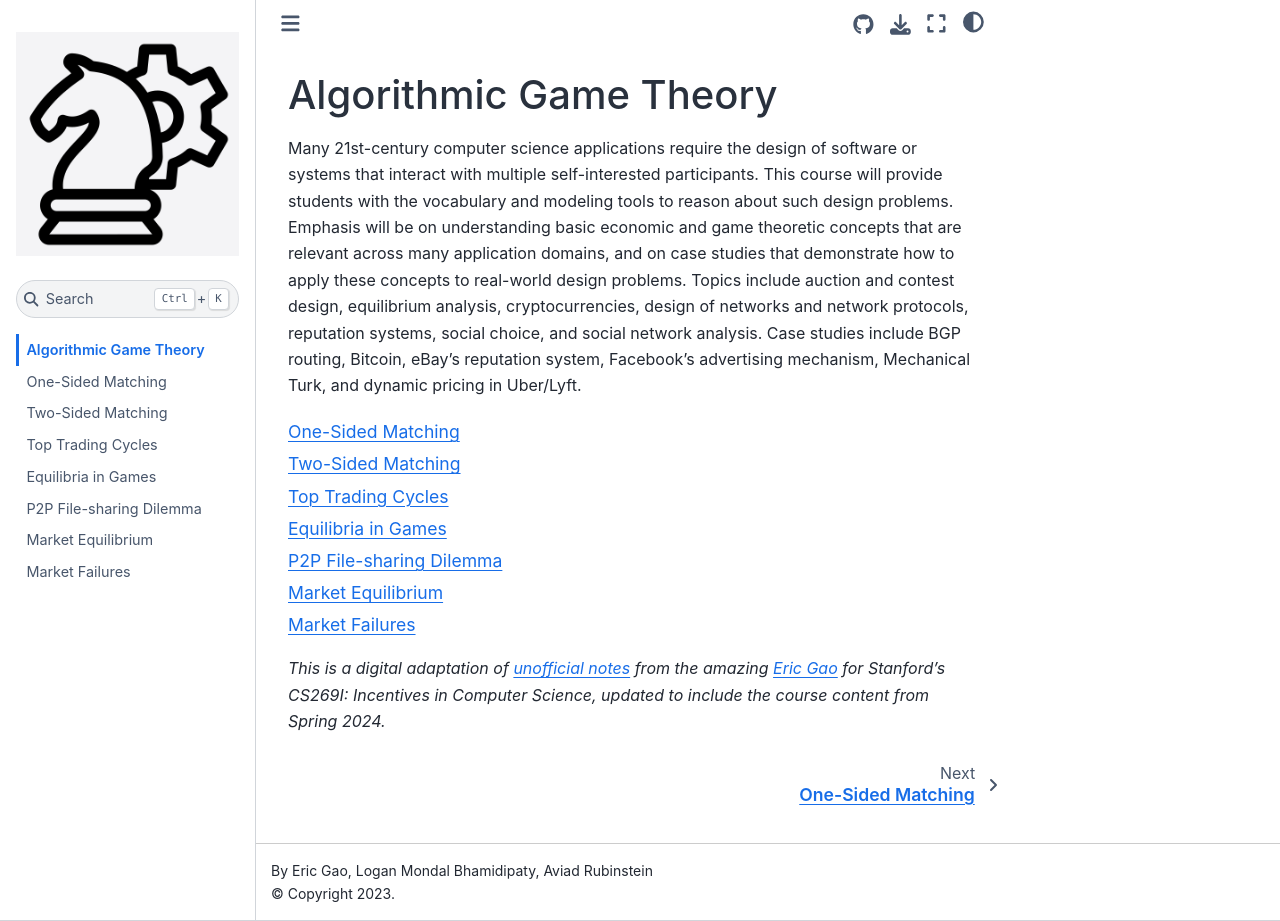
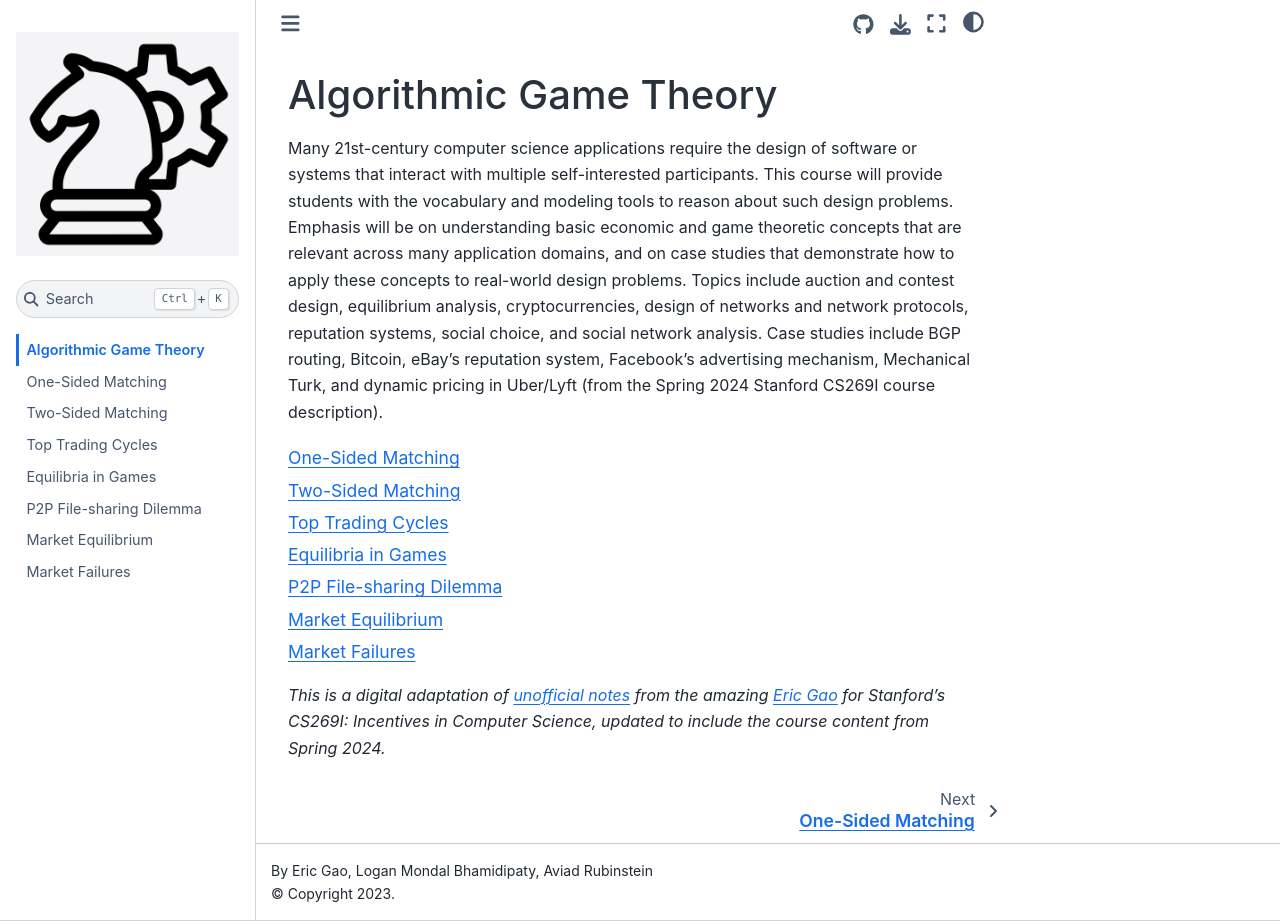
Before and after one commit to FlyingWorkshop/incentives-in-computer-science, a Jupyter Book: the page built from docs/intro.md, in a window 1280 px wide and 921 px high. Built offline with Jupyter Book 1.0.4 settings and Sphinx 7.4.7 and the Sphinx Book theme 1.1.4, drawn with Linux system fonts in a browser that asks for light colours.

Commit message:
added attribution

````diff
--- a/docs/intro.md
+++ b/docs/intro.md
@@ -1,6 +1,6 @@
 # Algorithmic Game Theory
 
-Many 21st-century computer science applications require the design of software or systems that interact with multiple self-interested participants. This course will provide students with the vocabulary and modeling tools to reason about such design problems. Emphasis will be on understanding basic economic and game theoretic concepts that are relevant across many application domains, and on case studies that demonstrate how to apply these concepts to real-world design problems. Topics include auction and contest design, equilibrium analysis, cryptocurrencies, design of networks and network protocols, reputation systems, social choice, and social network analysis. Case studies include BGP routing, Bitcoin, eBay's reputation system, Facebook's advertising mechanism, Mechanical Turk, and dynamic pricing in Uber/Lyft.
+Many 21st-century computer science applications require the design of software or systems that interact with multiple self-interested participants. This course will provide students with the vocabulary and modeling tools to reason about such design problems. Emphasis will be on understanding basic economic and game theoretic concepts that are relevant across many application domains, and on case studies that demonstrate how to apply these concepts to real-world design problems. Topics include auction and contest design, equilibrium analysis, cryptocurrencies, design of networks and network protocols, reputation systems, social choice, and social network analysis. Case studies include BGP routing, Bitcoin, eBay's reputation system, Facebook's advertising mechanism, Mechanical Turk, and dynamic pricing in Uber/Lyft (from the Spring 2024 Stanford CS269I course description).
 
 ```{tableofcontents}
 ```
````
